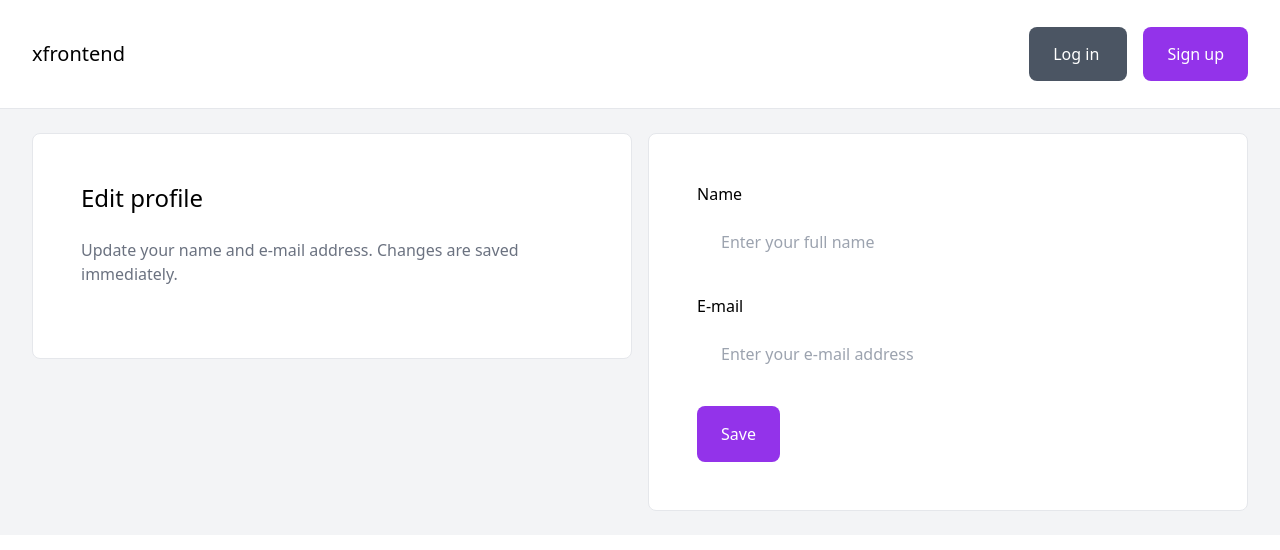
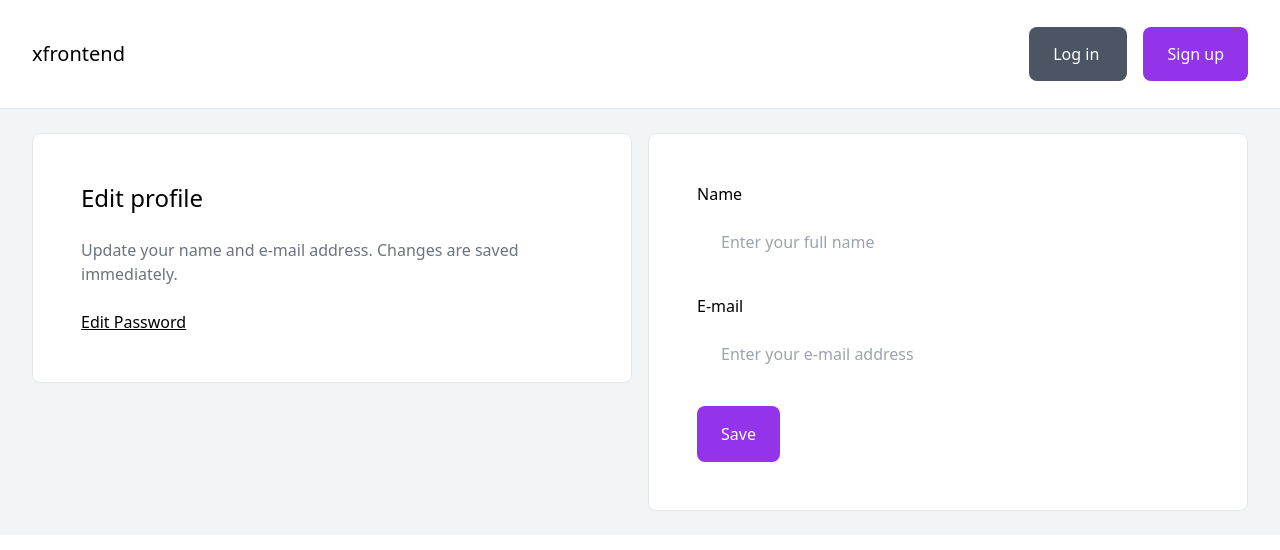
Before and after one commit to GuanglinDu/myx, a Vue app in the folder xfrontend/: page /profile/edit in a window 1280 px wide. Shown: the top 550 px of the page. Built offline with nearby package versions, Linux system fonts and the light colour scheme.

Commit message:
Implement changing-password feature

```diff
--- a/xfrontend/src/views/EditProfileView.vue
+++ b/xfrontend/src/views/EditProfileView.vue
@@ -87,6 +87,10 @@ async function submitForm(): Promise<void> {
         <p class="mb-6 text-gray-500">
           Update your name and e-mail address. Changes are saved immediately.
         </p>
+
+        <RouterLink to="/profile/editpassword" class="underline">
+          Edit Password
+        </RouterLink>
       </div>
     </div>
 
```
